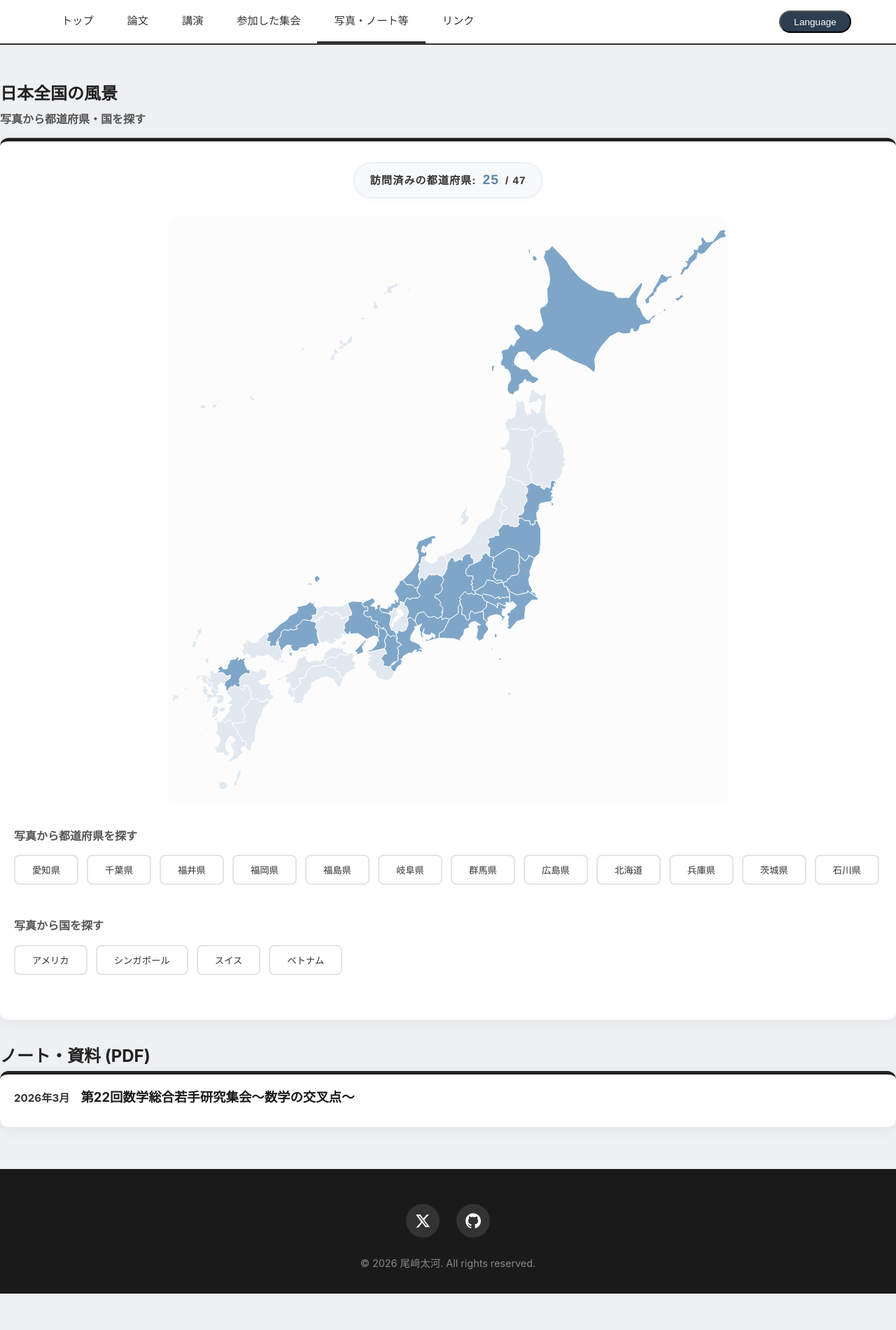
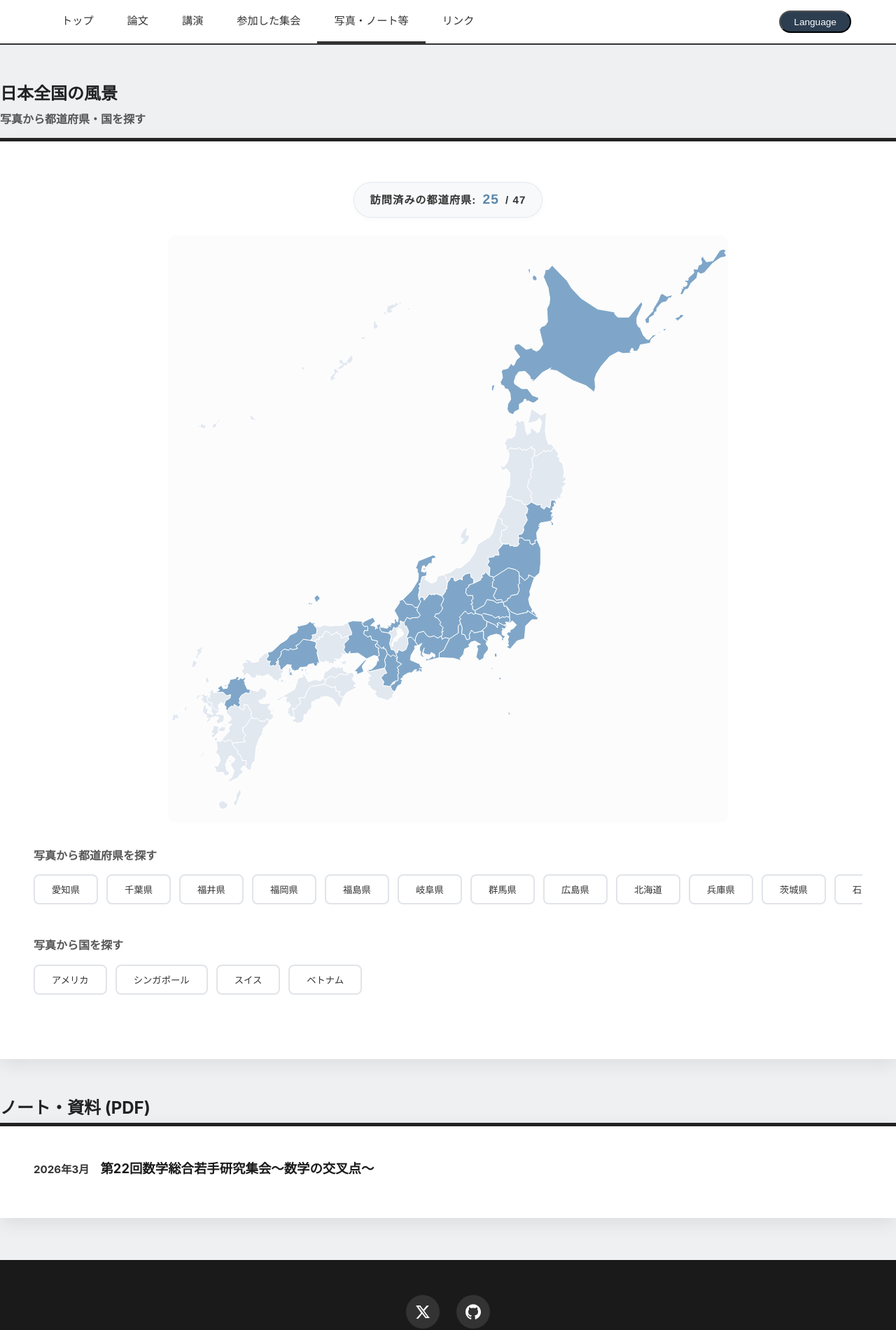
Before and after one commit to Varphiaaa/my-website_new, a Jekyll site: the page built from blog.html, in a window 1280 px wide. Shown: the part 350-2250 px from the top of the page at 70% size. Built offline with Jekyll 4.4.1, drawn with Linux system fonts in a browser that asks for light colours; before the commit the page ends 2198 px from its top, so only the background shows below that.

Commit message:
Update blog.html

```diff
--- a/blog.html
+++ b/blog.html
@@ -15,12 +15,13 @@ title_en: Photos & Notes
 
   /* --- コンテンツカードの装飾 --- */
   .content-card {
-    background: var(--card-bg);
-    border-radius: 12px;
-    box-shadow: 0 4px 20px rgba(0, 0, 0, 0.05); /* 上品な影 */
-    padding: 20px;
-    margin-bottom: 30px;
-  }
+  background: white;
+  border-radius: 0; /* ← 0 にして直角にする */
+  padding: 3rem;
+  box-shadow: 0 8px 24px rgba(0,0,0,0.08);
+  border-top: 5px solid #222222;
+  margin-bottom: 3rem;
+}
 
   /* --- 訪問数カウンターの装飾 --- */
   .visited-counter-wrapper {
```
